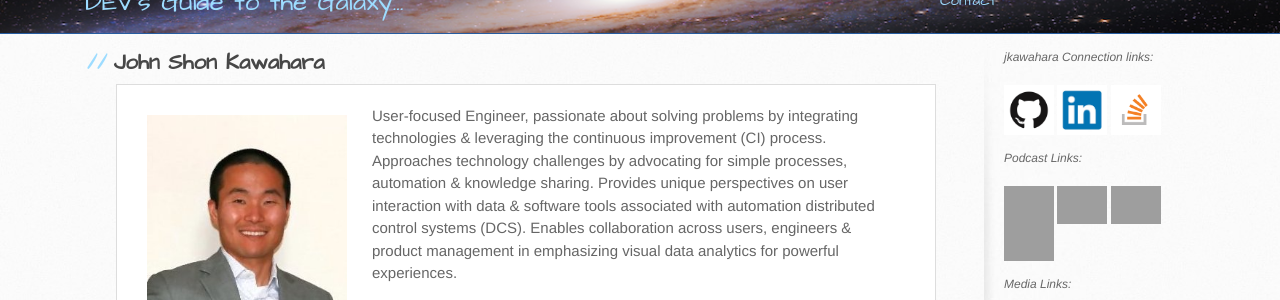
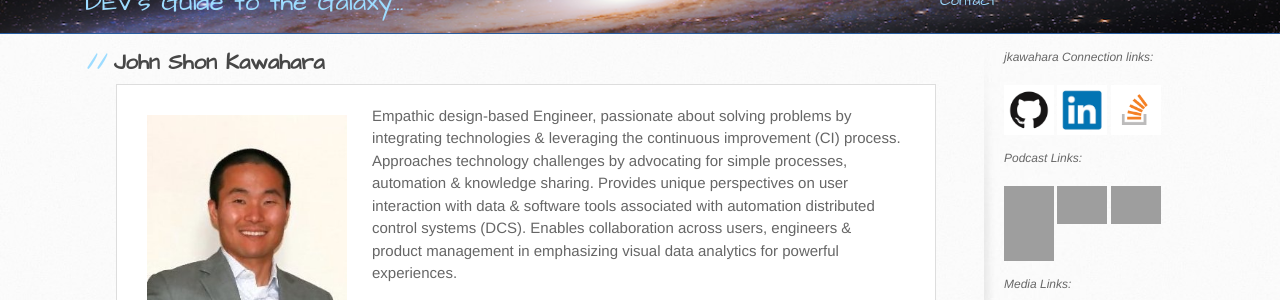
Before and after one commit to jkawahara/jkawahara.github.io, a Jekyll site: the page built from index.html, in a window 1280 px wide, cut to the strip 120-420 px from the top of the page. Built offline with Jekyll 4.4.1, drawn with Linux system fonts in a browser that asks for light colours; nearby versions of some CDN libraries; grey boxes are pictures that could not be loaded.

Commit message:
Update About Me verbiage

```diff
--- a/index.html
+++ b/index.html
@@ -10,7 +10,7 @@ redirect_from:
 <section class="main-section">
   <img src="assets/images/jkawahara.jpg" class="auth-image" alt="John Kawahara">
 
-  <p>User-focused Engineer, passionate about solving problems by integrating technologies & leveraging the continuous improvement (CI) process. Approaches technology challenges by advocating for simple processes, automation & knowledge sharing. Provides unique perspectives on user interaction with data & software tools associated with automation distributed control systems (DCS). Enables collaboration across users, engineers & product management in emphasizing visual data analytics for powerful experiences.</p>
+  <p>Empathic design-based Engineer, passionate about solving problems by integrating technologies & leveraging the continuous improvement (CI) process. Approaches technology challenges by advocating for simple processes, automation & knowledge sharing. Provides unique perspectives on user interaction with data & software tools associated with automation distributed control systems (DCS). Enables collaboration across users, engineers & product management in emphasizing visual data analytics for powerful experiences.</p>
   <p>Of the lessons learned from the biotechnology space, I’ve found the effectiveness of relationships (users, engineers, product managers) the most compelling in shaping technology. A community that actively collaborates in understanding business drivers and requirements from project conception, will be better prepared for development and operational challenges, including knowledge and communication obstacles.
   </p>
   <p>The ongoing investment in self-directed learning and coding boot camp certification has sharpened my programming tools and further shaped my perspective of the technology landscape.</p>
```
